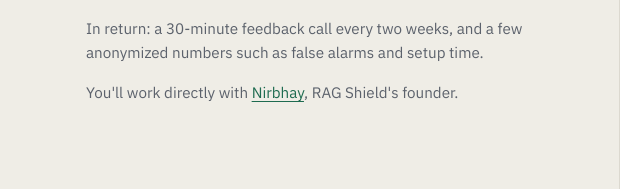
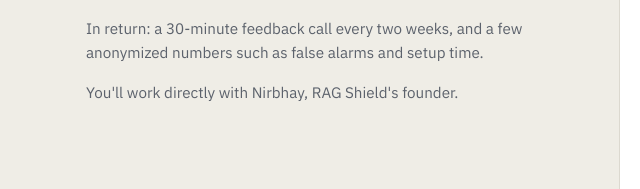
Before and after one commit to nirbhayagga/rag-shield, a website: page site/public/index.html in a window 1280 px wide. Shown: the part 3591-3780 px from the top of the page, 18-658 px from the left. Drawn offline with Linux system fonts and the light colour scheme.

Commit message:
fix: drop portfolio link from site

```diff
--- a/site/public/index.html
+++ b/site/public/index.html
@@ -177,7 +177,7 @@ shield.ingest(<span class="str">"wiki/vpn-keys"</span>, page_text,
         <li>Direct input into the roadmap and integrations</li>
       </ul>
       <p class="muted">In return: a 30-minute feedback call every two weeks, and a few anonymized numbers such as false alarms and setup time.</p>
-      <p class="muted">You'll work directly with <a href="https://nirbhay.dev" rel="noopener">Nirbhay</a>, RAG Shield's founder.</p>
+      <p class="muted">You'll work directly with Nirbhay, RAG Shield's founder.</p>
       <p class="call-cta hidden" data-call>Rather talk first? <a data-call-link href="#">Book a 15-minute call</a>.</p>
     </div>
     <div>
```
